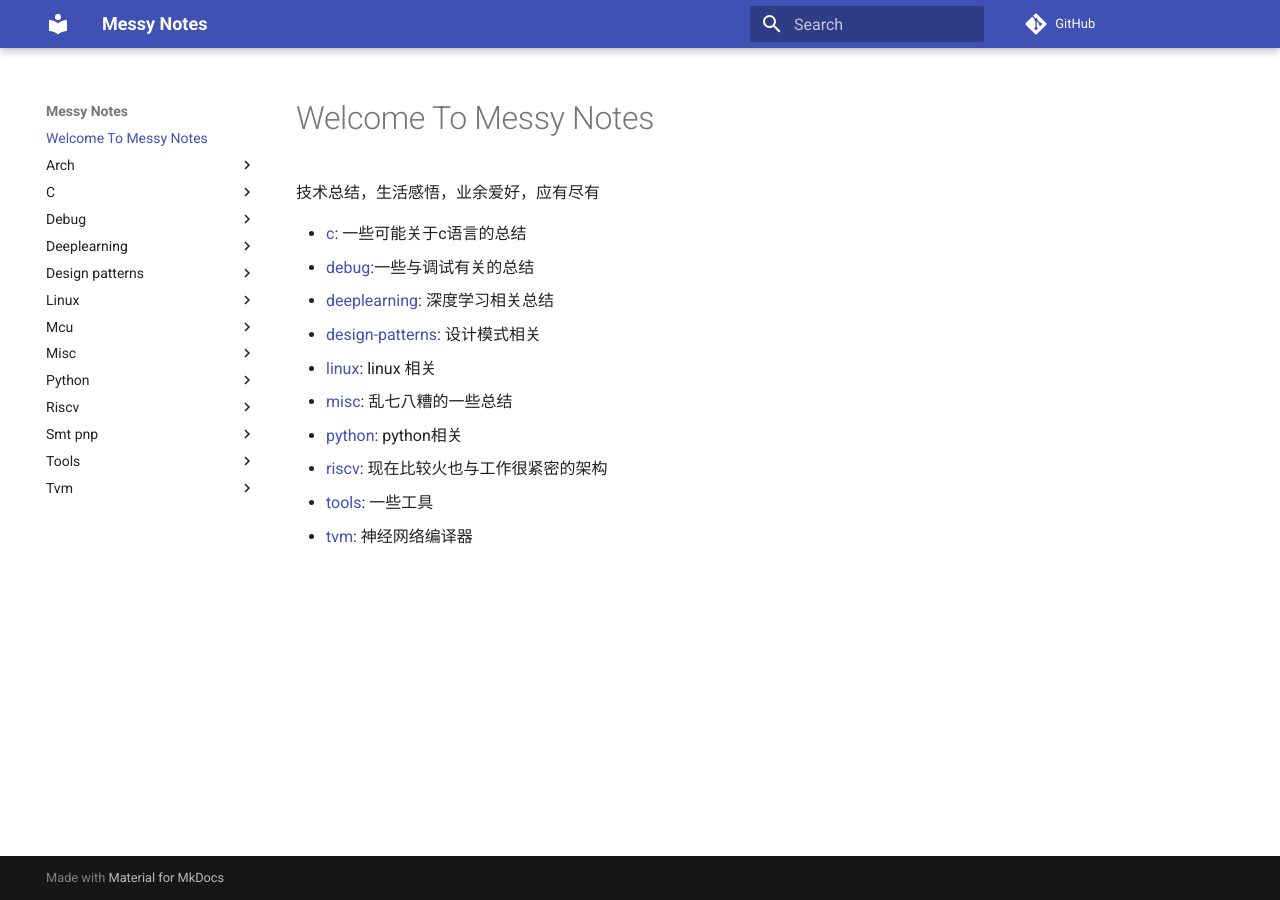
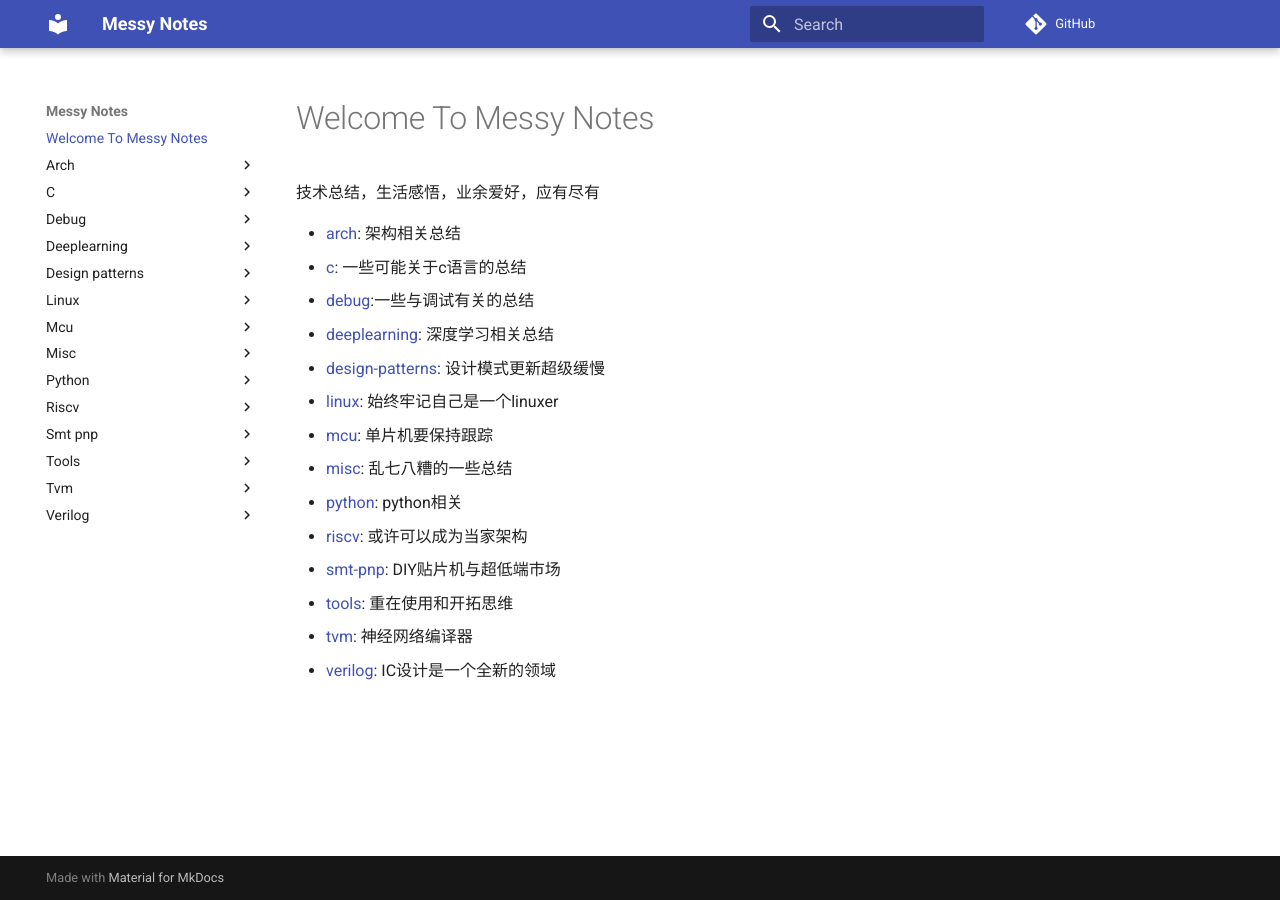
Before and after one commit to chsgcxy/messy_notes, an MkDocs documentation site: the page built from docs/index.md, in a window 1280 px wide. Built offline with MkDocs 1.6.1 and Material for MkDocs 9.7.7, drawn with Linux system fonts in a browser that asks for light colours; comment, search, counter and statistics services are not loaded.

Commit message:
add new dir

```diff
--- a/docs/index.md
+++ b/docs/index.md
@@ -2,13 +2,17 @@
 
 技术总结，生活感悟，业余爱好，应有尽有
 
+- [arch](/arch): 架构相关总结
 - [c](/c): 一些可能关于c语言的总结
 - [debug](/debug):一些与调试有关的总结
 - [deeplearning](/deeplearning): 深度学习相关总结
-- [design-patterns](/design-patterns): 设计模式相关
-- [linux](/linux): linux 相关
+- [design-patterns](/design-patterns): 设计模式更新超级缓慢
+- [linux](/linux): 始终牢记自己是一个linuxer
+- [mcu](/mcu): 单片机要保持跟踪
 - [misc](/misc): 乱七八糟的一些总结
 - [python](/python): python相关
-- [riscv](/riscv): 现在比较火也与工作很紧密的架构
-- [tools](/tool): 一些工具
+- [riscv](/riscv): 或许可以成为当家架构
+- [smt-pnp](/smt-pnp): DIY贴片机与超低端市场
+- [tools](/tool): 重在使用和开拓思维
 - [tvm](/tvm): 神经网络编译器
+- [verilog](/verilog): IC设计是一个全新的领域
```
Also changed, not shown: docs/verilog/verilog1.md (added, +3 -0 lines).
